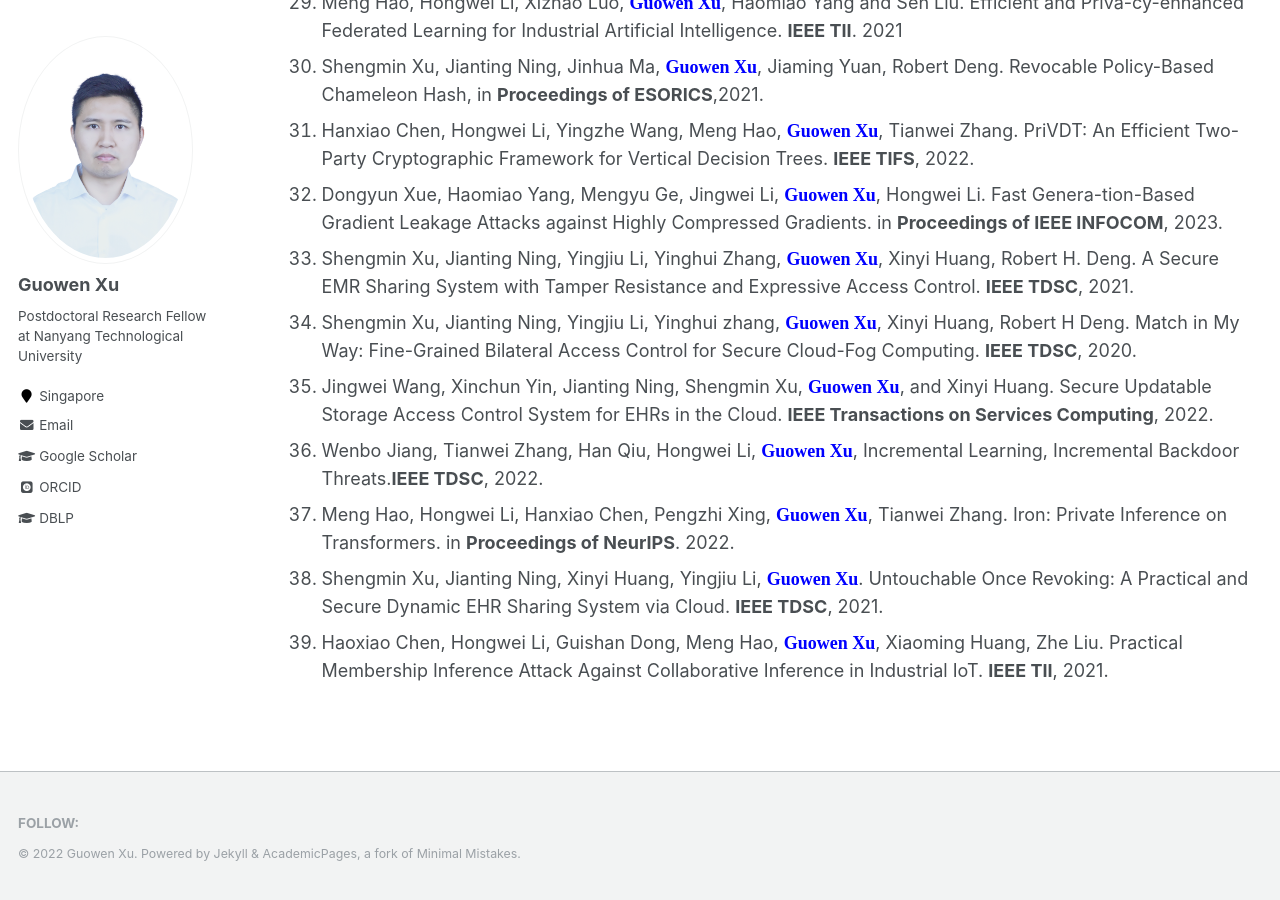
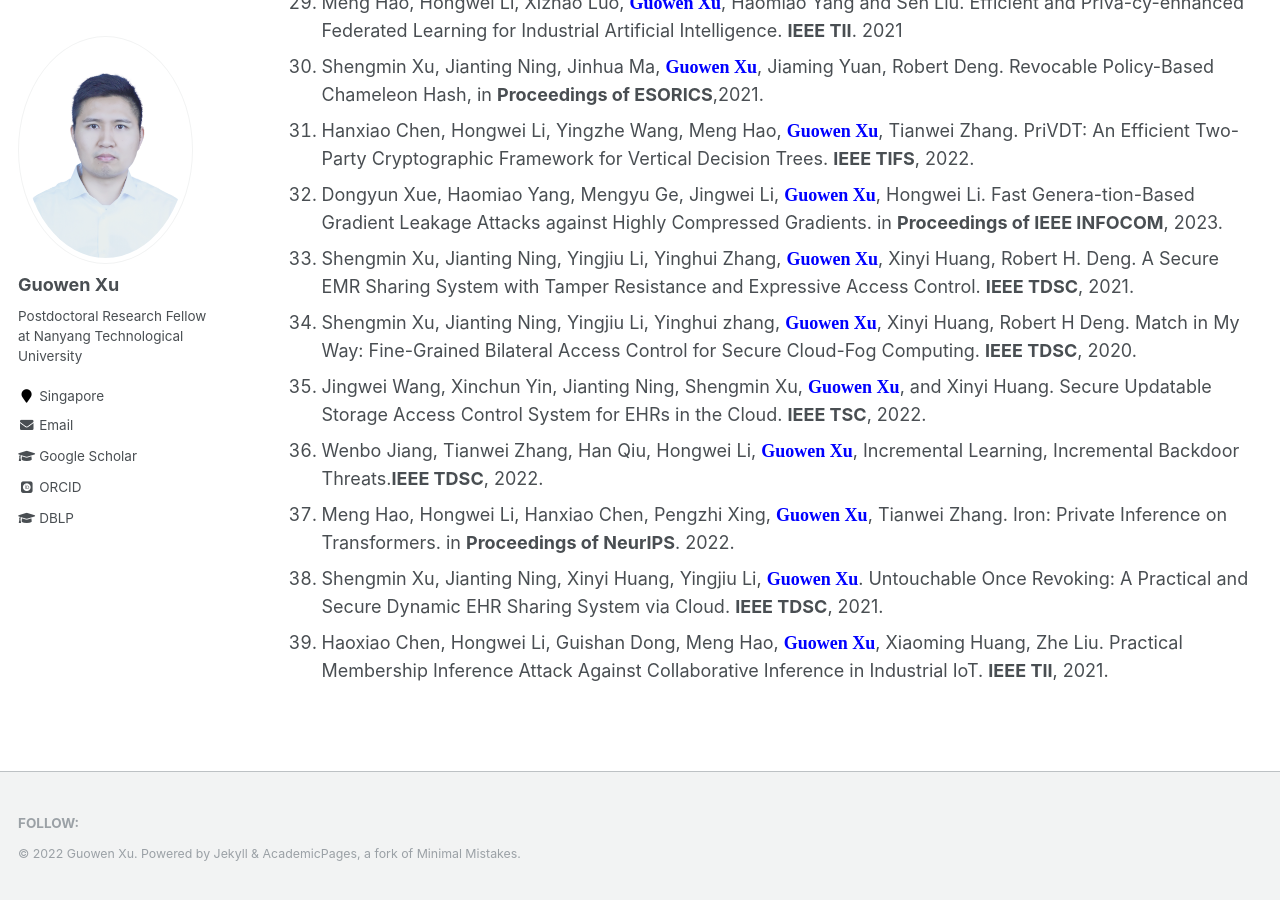
Before and after one commit to Guowen-xu/guowen-xu.github.io, a Jekyll site: the page built from _pages/publications.md, in a window 1280 px wide and 900 px high, scrolled down 2175 px. Built offline with Jekyll 4.4.1, drawn with Linux system fonts in a browser that asks for light colours; some web fonts are replaced.

Commit message:
Update publications.md

```diff
--- a/_pages/publications.md
+++ b/_pages/publications.md
@@ -48,7 +48,7 @@ You can find my articles on my [Google Scholar](https://scholar.google.com.hk/ci
 32. Dongyun Xue, Haomiao Yang, Mengyu Ge, Jingwei Li, **<font face="Times New Roman" color=blue size=4> Guowen Xu</font>**, Hongwei Li. Fast Genera-tion-Based Gradient Leakage Attacks against Highly Compressed Gradients. in  **Proceedings of IEEE INFOCOM**, 2023.
 33. Shengmin Xu, Jianting Ning, Yingjiu Li, Yinghui Zhang, **<font face="Times New Roman" color=blue size=4> Guowen Xu</font>**, Xinyi Huang, Robert H. Deng. A Secure EMR Sharing System with Tamper Resistance and Expressive Access Control. **IEEE TDSC**, 2021.
 34. Shengmin Xu, Jianting Ning, Yingjiu Li, Yinghui zhang, **<font face="Times New Roman" color=blue size=4> Guowen Xu</font>**, Xinyi Huang, Robert H Deng. Match in My Way: Fine-Grained Bilateral Access Control for Secure Cloud-Fog Computing. **IEEE TDSC**, 2020.
-35. Jingwei Wang, Xinchun Yin, Jianting Ning, Shengmin Xu, **<font face="Times New Roman" color=blue size=4> Guowen Xu</font>**, and Xinyi Huang. Secure Updatable Storage Access Control System for EHRs in the Cloud. **IEEE Transactions on Services Computing**, 2022.
+35. Jingwei Wang, Xinchun Yin, Jianting Ning, Shengmin Xu, **<font face="Times New Roman" color=blue size=4> Guowen Xu</font>**, and Xinyi Huang. Secure Updatable Storage Access Control System for EHRs in the Cloud. **IEEE TSC**, 2022.
 36. Wenbo Jiang, Tianwei Zhang, Han Qiu, Hongwei Li, **<font face="Times New Roman" color=blue size=4> Guowen Xu</font>**, Incremental Learning, Incremental Backdoor Threats.**IEEE TDSC**, 2022.
 37. Meng Hao, Hongwei Li, Hanxiao Chen, Pengzhi Xing, **<font face="Times New Roman" color=blue size=4> Guowen Xu</font>**, Tianwei Zhang. Iron: Private Inference on Transformers. in **Proceedings of NeurIPS**. 2022.
 38. Shengmin Xu, Jianting Ning, Xinyi Huang, Yingjiu Li, **<font face="Times New Roman" color=blue size=4> Guowen Xu</font>**. Untouchable Once Revoking: A Practical and Secure Dynamic EHR Sharing System via Cloud. **IEEE TDSC**, 2021.
```
